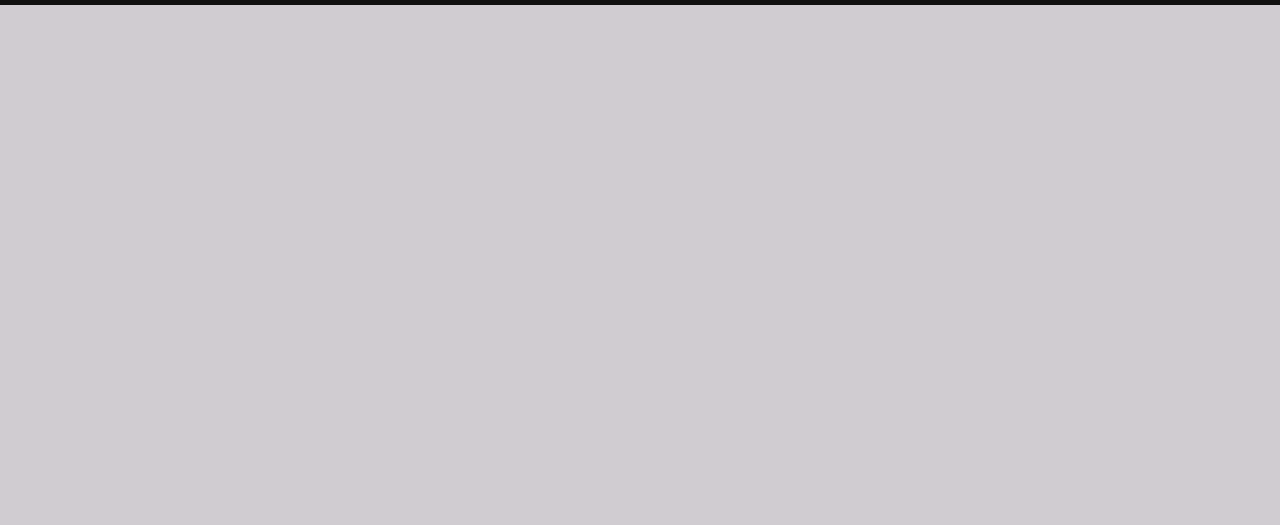
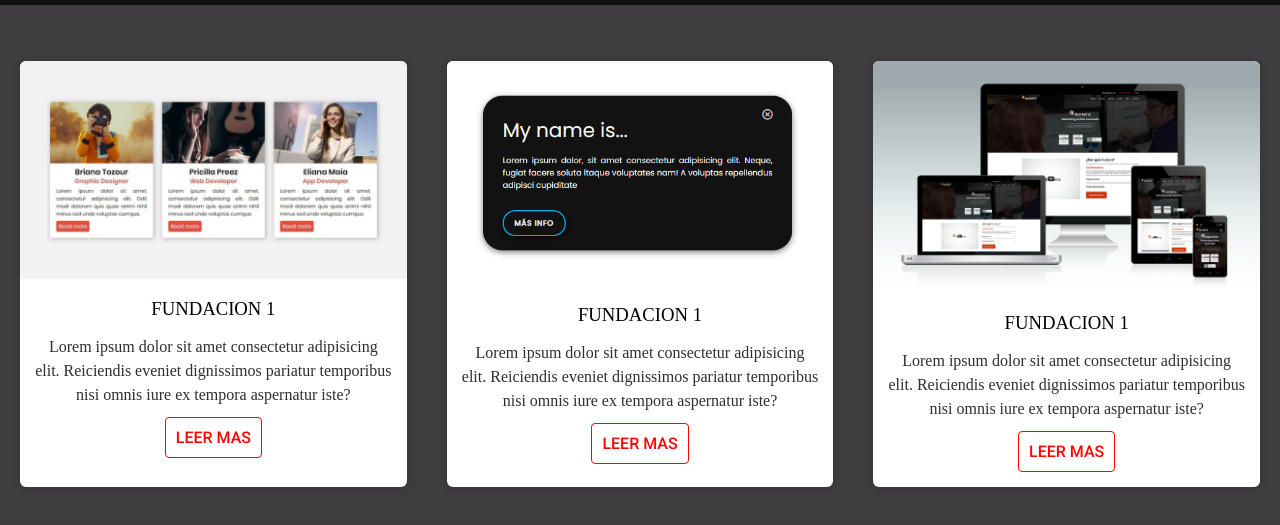
Before and after one commit to 404cypher/404cypher.github.io, a plain HTML site: page index.html in a window 1280 px wide. Shown: the part 65-590 px from the top of the page. Drawn offline with Linux system fonts and the light colour scheme.

Commit message:
update2.1

```diff
--- /dev/null
+++ b/assets/css/cards_style.css
@@ -0,0 +1,68 @@
+.ordercards{
+    width: 100%;
+    display: flex;
+    max-width: auto;
+}
+
+.card{
+    width: 100%;
+    margin: 20px;
+    border-radius: 6px;
+    overflow: hidden;
+    background: white;
+    box-shadow: 0px 1px 10px rgba(0, 0, 0, 0.2);
+    cursor: default;
+    transition: all 400ms ease;
+}
+
+.card:hover{
+    box-shadow: 5px 5px 20px rgba(0, 0, 0, 0.4);
+    transform: translateY(-3%);
+}
+
+.card img{
+    width: 100%;
+    height: 100%;
+}
+
+.card .contenido{
+    text-align: center;
+    padding: 15px;
+}
+
+.card .contenido p{
+    line-height: 1.5;
+    color: rgb(46, 46, 46);
+}
+
+.card .contenido h3{
+    font-weight: 400;
+    margin-bottom: 15px;
+
+}
+
+.card .contenido a{
+    text-decoration: none;
+    display: inline-block;
+    padding: 10px;
+    margin-top: 10px;
+    color: #ff0303;
+    border: 1px solid #ff0303;
+    border-radius: 4px;
+    transition: all 400ms ease;
+}
+
+.card .contenido a:hover{
+    background: #ff0303;
+    color: rgb(0, 0, 0);
+}
+
+@media screen and (max-width:768px){
+    .ordercards{
+        flex-wrap: wrap;
+    }
+    .ordercards .card{
+        margin-bottom: 50px;
+        margin: 30px;
+    }
+}
--- a/assets/css/nav_menu_style.css
+++ b/assets/css/nav_menu_style.css
@@ -1,18 +1,5 @@
 @import url('https://fonts.googleapis.com/css2?family=Roboto:wght@500&display=swap');
 
-*{
-    padding: 0;
-    margin: 0;
-    text-decoration: none;
-    list-style: none;
-}
-body{
-    background-color: #d0ccd1;
-}
-a, li{
-    font-family: 'Roboto',sans-serif;
-    color: #ffff;
-}
 .logo-header img{
     width: 50px;
 }
--- /dev/null
+++ b/assets/css/style.css
@@ -0,0 +1,15 @@
+@import url('https://fonts.googleapis.com/css2?family=Roboto:wght@500&display=swap');
+
+*{
+    padding: 0;
+    margin: 0;
+    text-decoration: none;
+    list-style: none;
+}
+body{
+    background-color: #403d41;
+}
+a, li{
+    font-family: 'Roboto',sans-serif;
+    color: #ffff;
+}
--- a/index.html
+++ b/index.html
@@ -5,8 +5,10 @@
   <meta http-equiv="X-UA-Compatible" content="IE=edge">
   <meta name="viewport" content="width=device-width, initial-scale=1.0">
   <title>index</title>
+  <link rel="stylesheet" href="assets/css/style.css">
   <link rel="stylesheet" href="assets/css/nav_menu_style.css">
   <link rel="stylesheet" href="assets/css/modal_style.css">
+  <link rel="stylesheet" href="assets/css/cards_style.css">
 </head>
 <body>
   <header class="header">
@@ -25,7 +27,40 @@
         <li><a href=""><label for="btn-modal">Contacto</label></a></li>
       </ul>
     </div>
-  </header>
+  </header><br><br>
+  <!-- TRABAJOS EN CARDS-->
+  <div class="ordercards">
+    <div class="card">
+      <figure>
+        <img src="assets/img/cards/cards.jpg" alt="foundation1">
+      </figure>
+      <div class="contenido">
+        <h3>FUNDACION 1</h3>
+        <p>Lorem ipsum dolor sit amet consectetur adipisicing elit. Reiciendis eveniet dignissimos pariatur temporibus nisi omnis iure ex tempora aspernatur iste?</p>
+        <a href="page1.html">LEER MAS</a>
+      </div>
+    </div>
+    <div class="card">
+      <figure>
+        <img src="assets/img/cards/modals.png" alt="foundation1">
+      </figure>
+      <div class="contenido">
+        <h3>FUNDACION 1</h3>
+        <p>Lorem ipsum dolor sit amet consectetur adipisicing elit. Reiciendis eveniet dignissimos pariatur temporibus nisi omnis iure ex tempora aspernatur iste?</p>
+        <a href="page1.html">LEER MAS</a>
+      </div>
+    </div>
+    <div class="card">
+      <figure>
+        <img src="assets/img/cards/responsive.png" alt="foundation1">
+      </figure>
+      <div class="contenido">
+        <h3>FUNDACION 1</h3>
+        <p>Lorem ipsum dolor sit amet consectetur adipisicing elit. Reiciendis eveniet dignissimos pariatur temporibus nisi omnis iure ex tempora aspernatur iste?</p>
+        <a href="page1.html">LEER MAS</a>
+      </div>
+    </div>
+</div>
 
   <!-- VENTANA MODAL -->
   <input type="checkbox" id="btn-modal">
```
Also changed, not shown: trabajos.html (+4 -3 lines), assets/img/cards/cards.jpg (added), assets/img/cards/modals.png (added), assets/img/cards/responsive.png (added).
